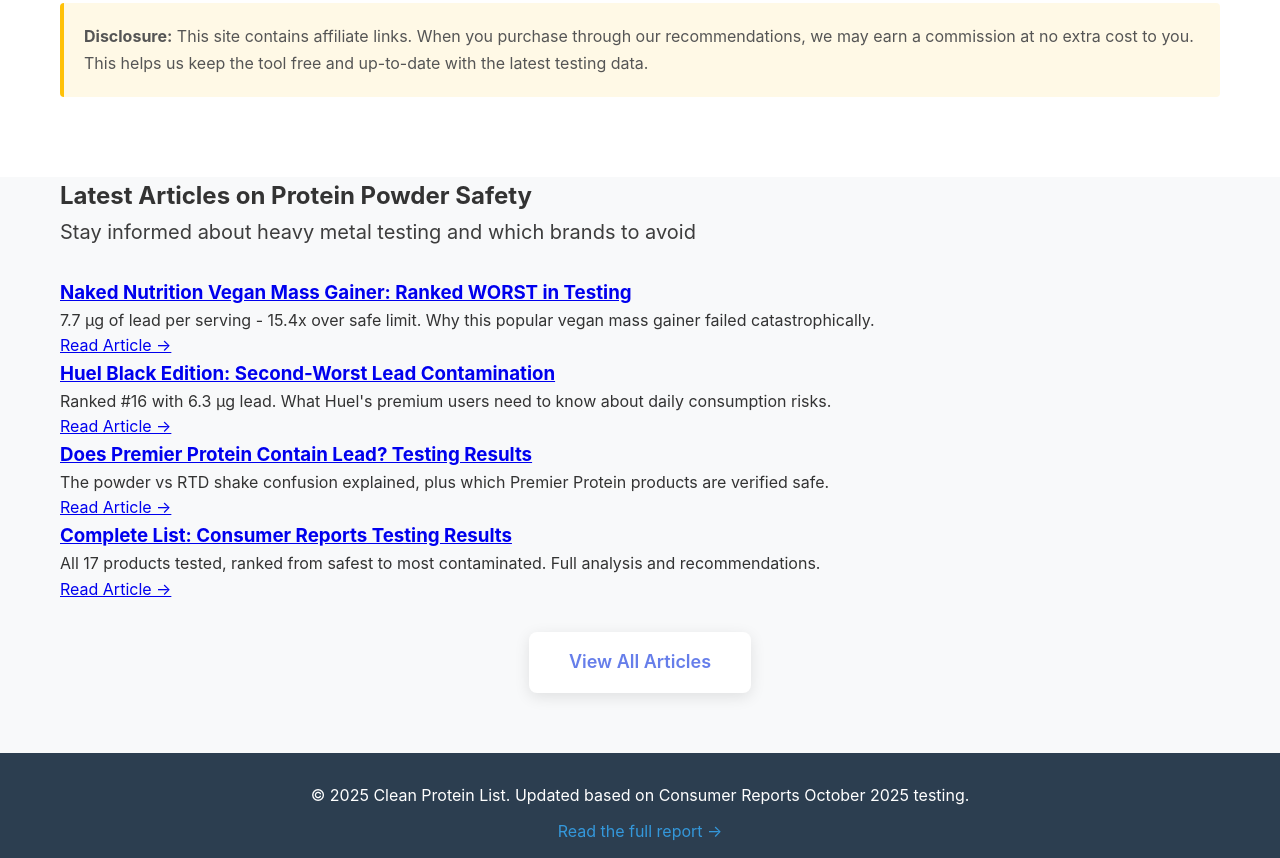
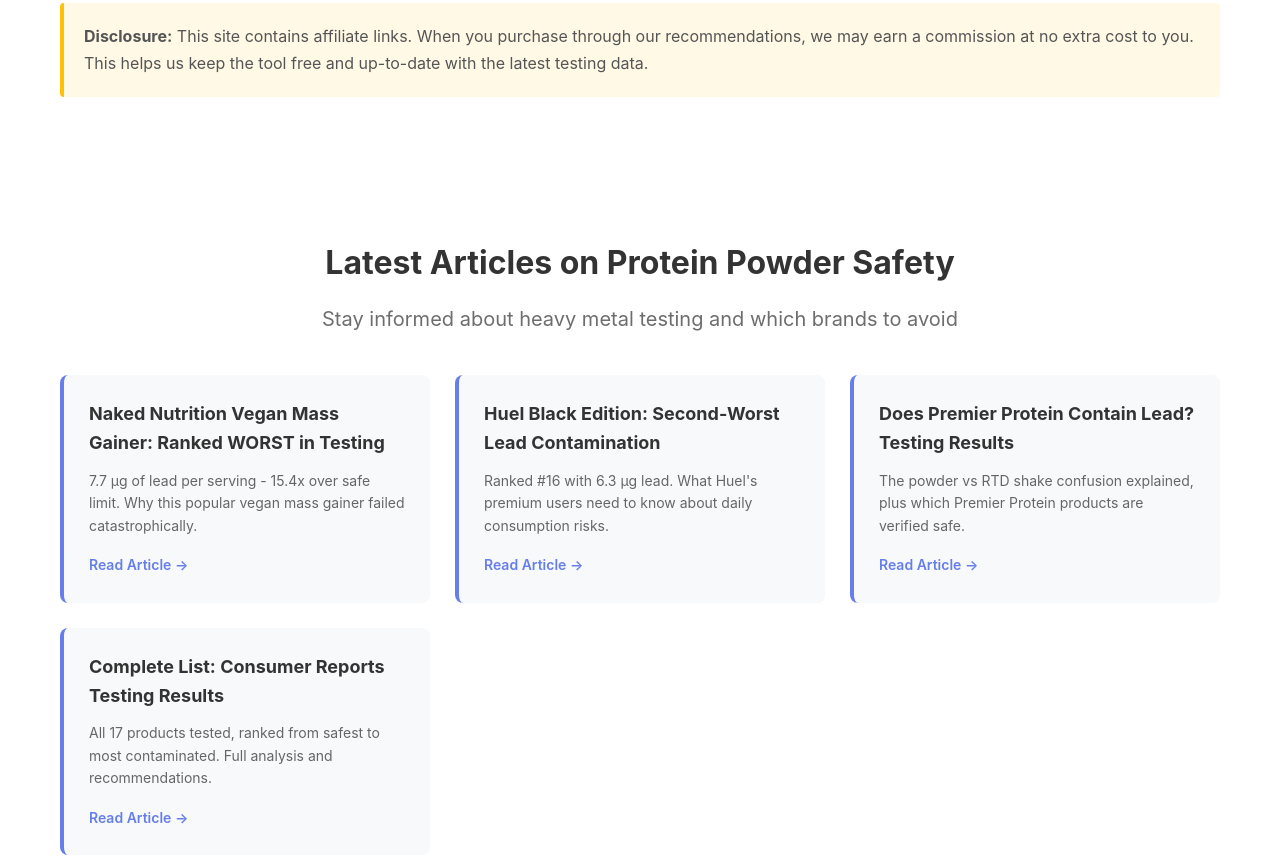
Before and after one commit to beardednotary/cleanproteinlist, a plain HTML site: page index.html in a window 1280 px wide. Shown: the part 1715-2573 px from the top of the page. Drawn offline with Linux system fonts and the light colour scheme.

Commit message:
Add styles for blog preview section and cards

```diff
--- a/style.css
+++ b/style.css
@@ -725,3 +725,74 @@
         font-size: 13px;
     }
 }
+
+/* Blog Preview Section */
+.blog-preview {
+    padding: 60px 20px;
+    background: white;
+}
+
+.blog-preview h2 {
+    text-align: center;
+    font-size: 32px;
+    margin-bottom: 15px;
+    color: #333;
+}
+
+.blog-preview .subtitle {
+    text-align: center;
+    color: #666;
+    margin-bottom: 40px;
+}
+
+.blog-grid {
+    display: grid;
+    grid-template-columns: repeat(auto-fit, minmax(280px, 1fr));
+    gap: 25px;
+    margin-bottom: 20px;
+}
+
+.blog-card {
+    background: #f8f9fa;
+    padding: 25px;
+    border-radius: 8px;
+    border-left: 4px solid #667eea;
+    transition: transform 0.2s, box-shadow 0.2s;
+}
+
+.blog-card:hover {
+    transform: translateY(-5px);
+    box-shadow: 0 6px 20px rgba(0,0,0,0.1);
+}
+
+.blog-card h3 {
+    font-size: 18px;
+    margin-bottom: 12px;
+}
+
+.blog-card h3 a {
+    color: #333;
+    text-decoration: none;
+}
+
+.blog-card h3 a:hover {
+    color: #667eea;
+}
+
+.blog-card p {
+    font-size: 14px;
+    color: #666;
+    line-height: 1.6;
+    margin-bottom: 15px;
+}
+
+.read-more {
+    color: #667eea;
+    text-decoration: none;
+    font-weight: 600;
+    font-size: 14px;
+}
+
+.read-more:hover {
+    text-decoration: underline;
+}
```
